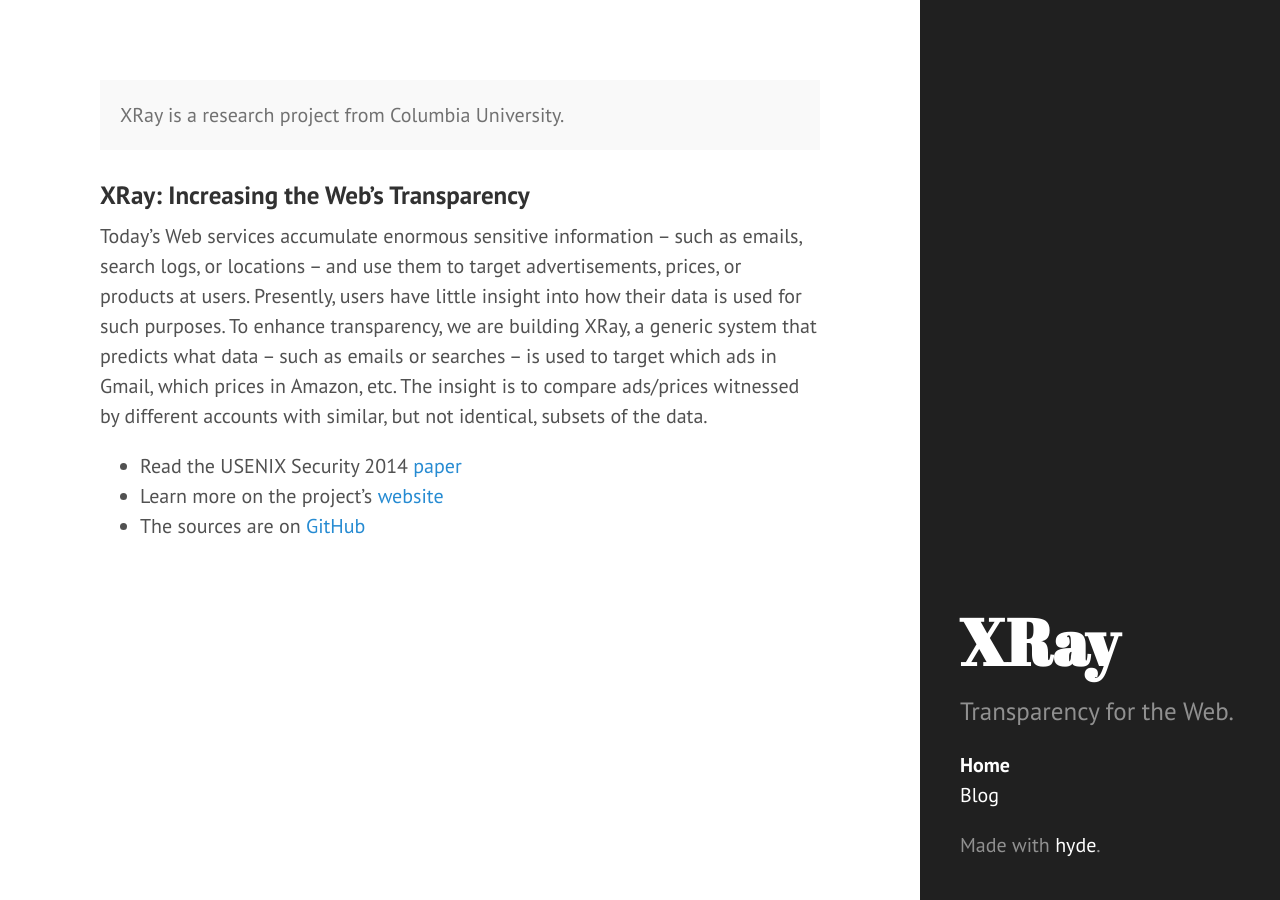
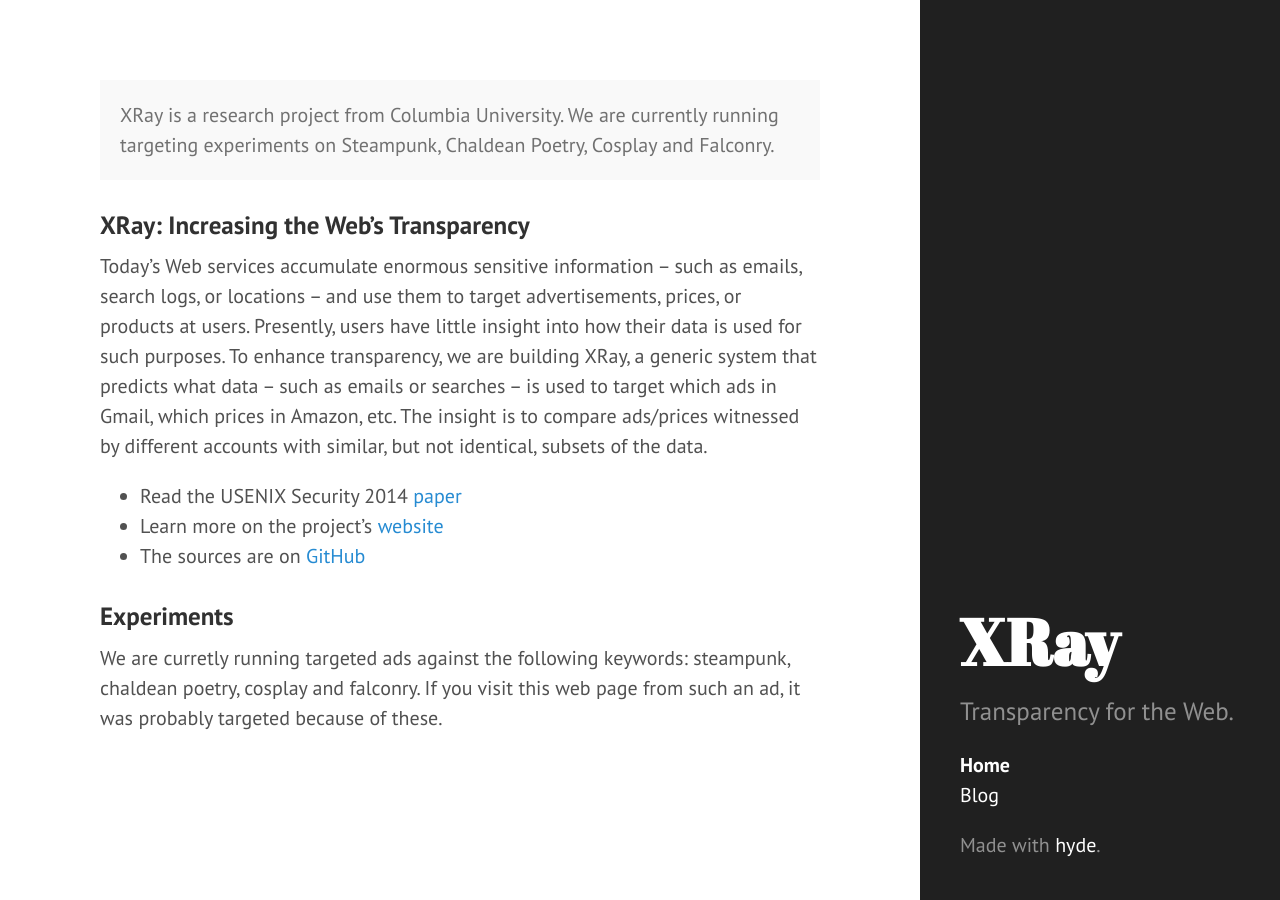
Before and after one commit to columbia/xray, a Jekyll site: the page built from index.md, in a window 1280 px wide. Built offline with Jekyll 4.4.1, drawn with Linux system fonts in a browser that asks for light colours; Markdown is read by kramdown in place of the engine named in the settings.

Commit message:
Update index.md

```diff
--- a/index.md
+++ b/index.md
@@ -4,7 +4,8 @@ title: Home
 ---
 
 <p class="message">
-  XRay is a research project from Columbia University.
+  XRay is a research project from Columbia University. We are currently running targeting
+  experiments on Steampunk, Chaldean Poetry, Cosplay and Falconry.
 </p>
 
 ### XRay: Increasing the Web's Transparency
@@ -22,3 +23,11 @@ similar, but not identical, subsets of the data.
 * Read the USENIX Security 2014 [paper]()
 * Learn more on the project's [website]()
 * The sources are on [GitHub]()
+
+
+### Experiments
+
+We are curretly running targeted ads against the following keywords:
+steampunk, chaldean poetry, cosplay and falconry.
+If you visit this web page from such an ad, it was probably targeted because of
+these.
```
